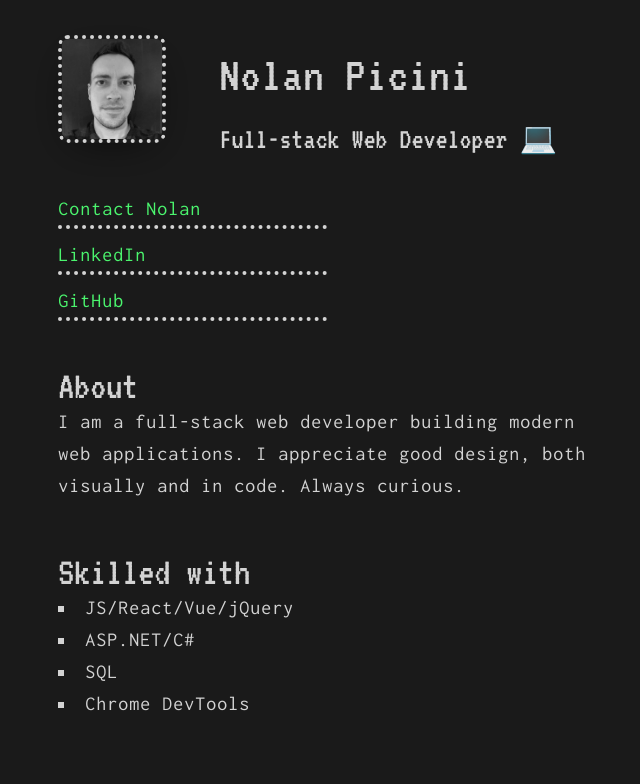
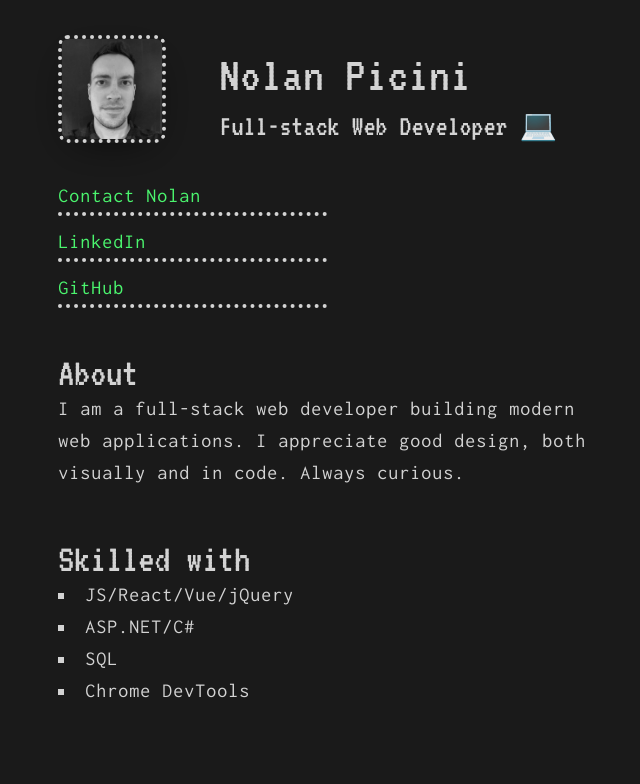
Before and after one commit to NolanPic/picini.io, a React (Create React App) app: page / in a window 1280 px wide. Shown: the top 784 px of the page, without its empty margins (313-953 px from the left). Built offline with nearby package versions, Linux system fonts and the light colour scheme.

Commit message:
Tighten up space between name and title

```diff
--- a/src/sass/main.scss
+++ b/src/sass/main.scss
@@ -150,6 +150,10 @@ main {
       h1 {
         margin-bottom: 0;
       }
+
+      h3 {
+        margin-top: -1.3rem;
+      }
     }
 
     .links {
```
